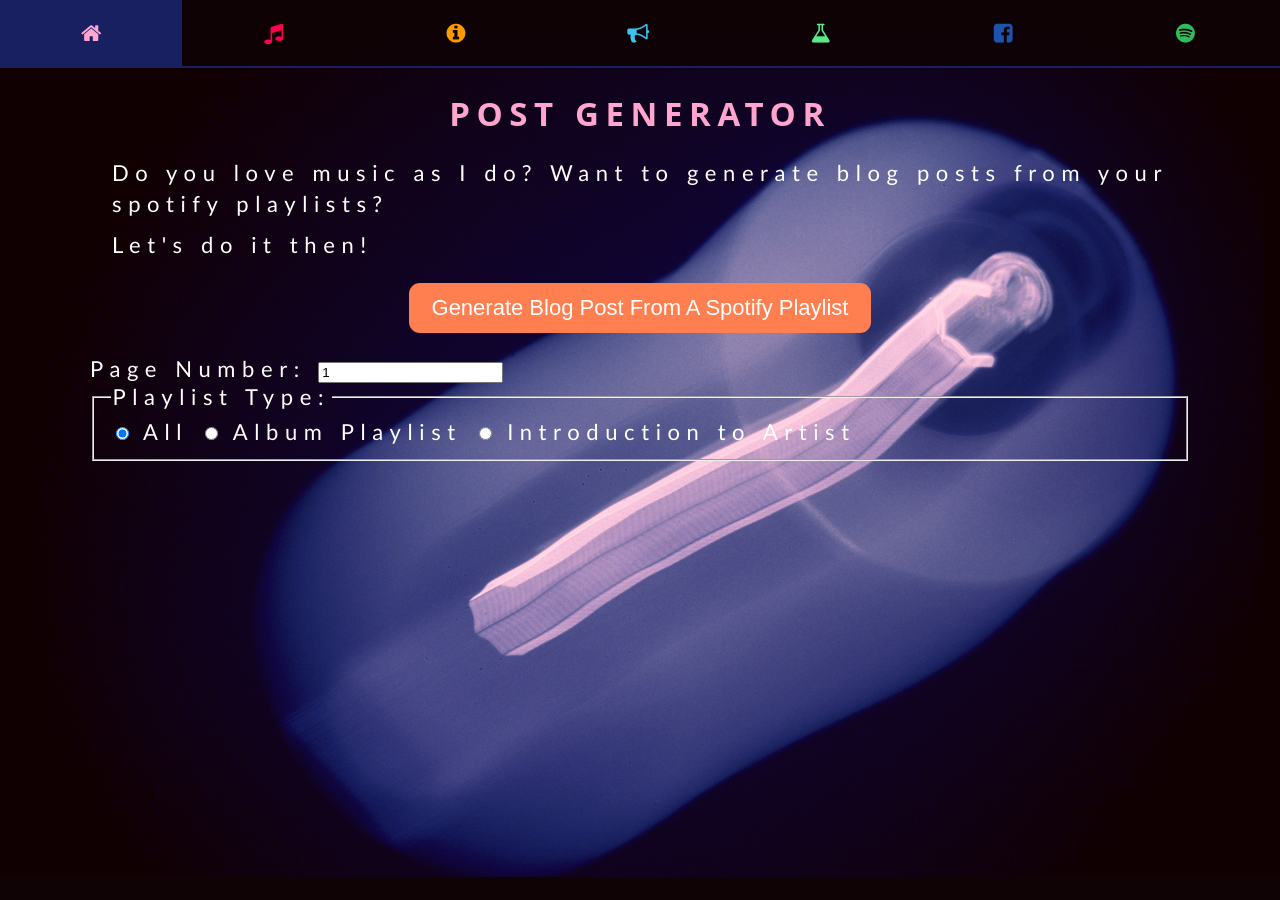
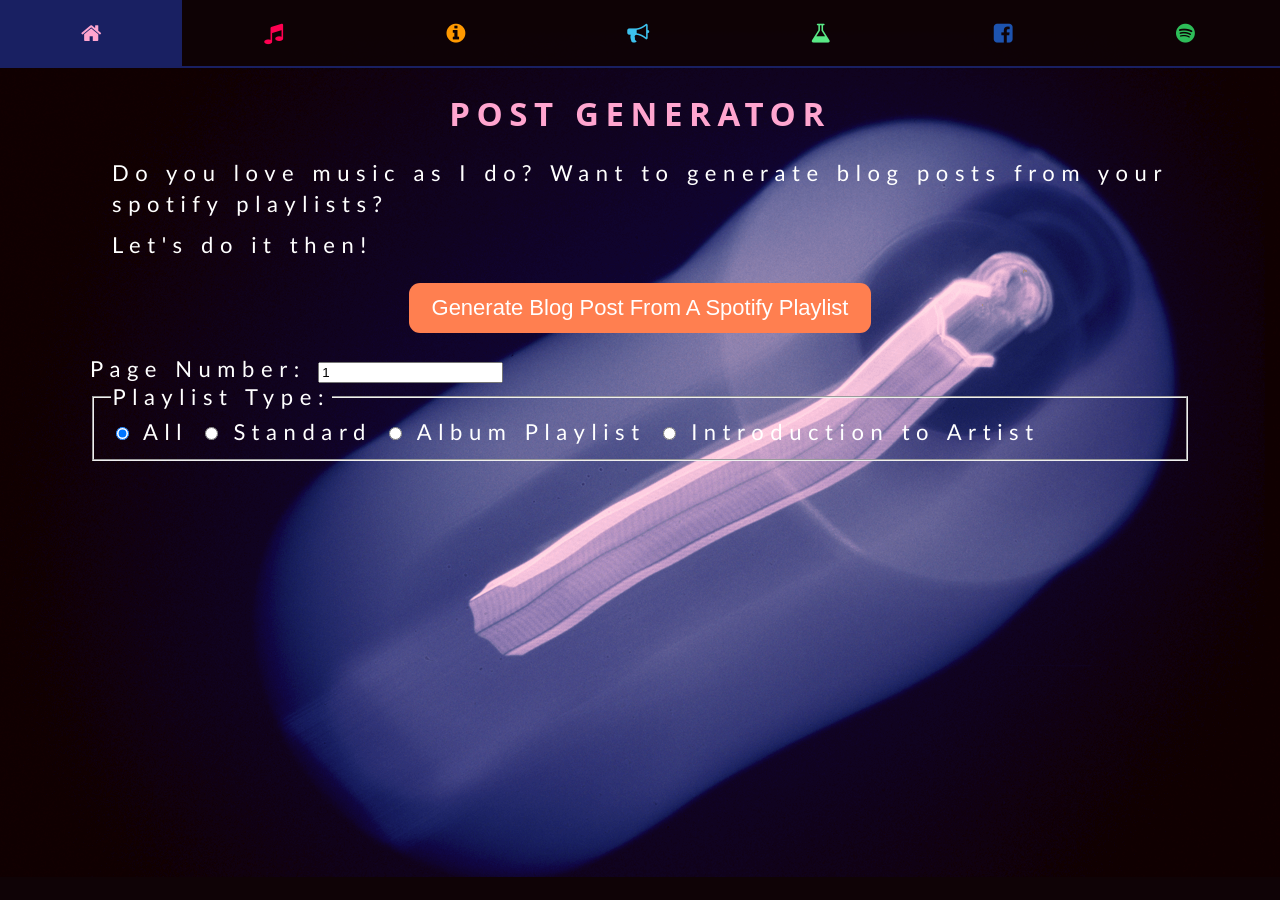
Before and after one commit to brgibson/www, a Jekyll site: the page post-generator/index.html, which Jekyll copies as it is, in a window 1280 px wide. Built offline with Jekyll 4.4.1, drawn with Linux system fonts in a browser that asks for light colours; nearby versions of some CDN libraries.

Commit message:
playlist generator - adding ability to filter on 'standard-playlist'

```diff
--- a/post-generator/index.html
+++ b/post-generator/index.html
@@ -66,6 +66,10 @@
                     All
                 </label>
                 <label>
+                    <input type="radio" name="playlist-type" value="standard-playlist">
+                    Standard
+                </label>
+                <label>
                     <input type="radio" name="playlist-type" value="album-playlist">
                     Album Playlist
                 </label>
--- a/post-generator/js/callback/callback.js
+++ b/post-generator/js/callback/callback.js
@@ -6,7 +6,7 @@
 
     const ALBUM_PLAYLIST = 'album-playlist';
     const INTRO_TO_ARTIST_PLAYLIST = 'intro-to-artist-playlist';
-    const STANDARD_PLAYLIST = 'standard';
+    const STANDARD_PLAYLIST = 'standard-playlist';
     const SKIP_PLAYLIST = 'skip';
 
     const PLAYLIST_TYPE_OVERRIDES = {
```
